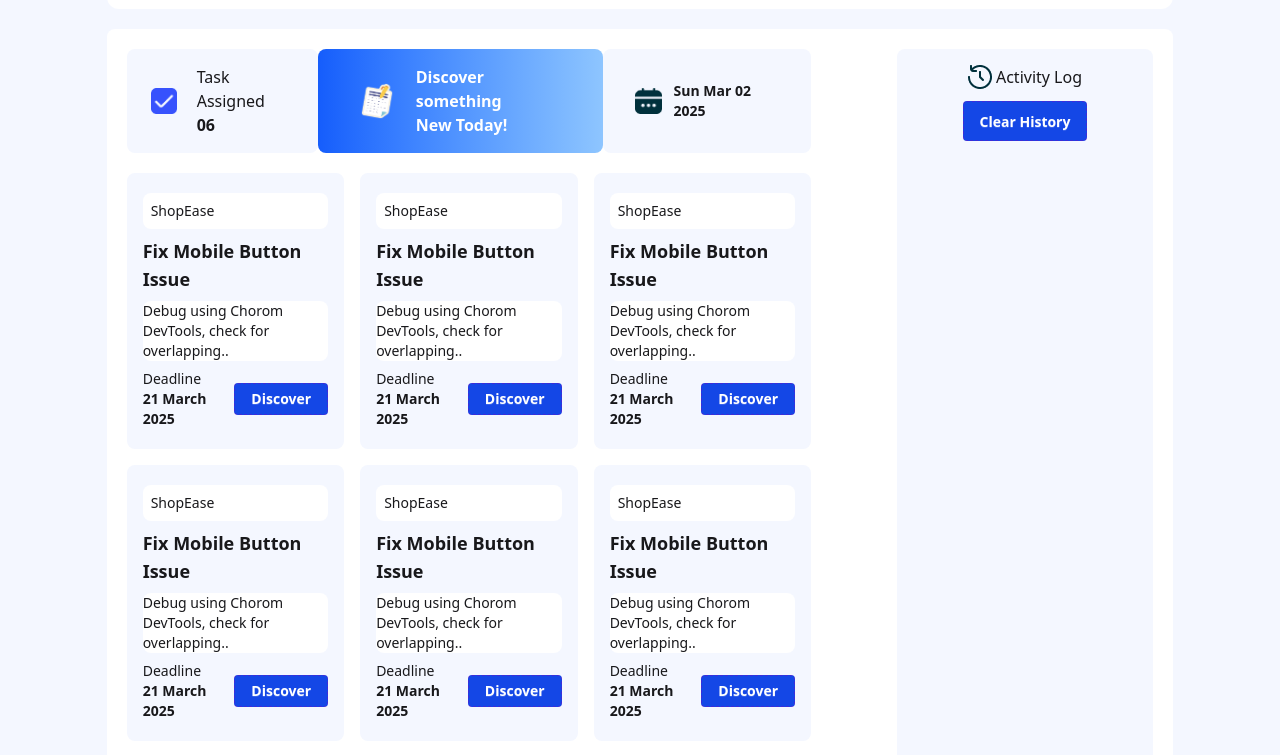
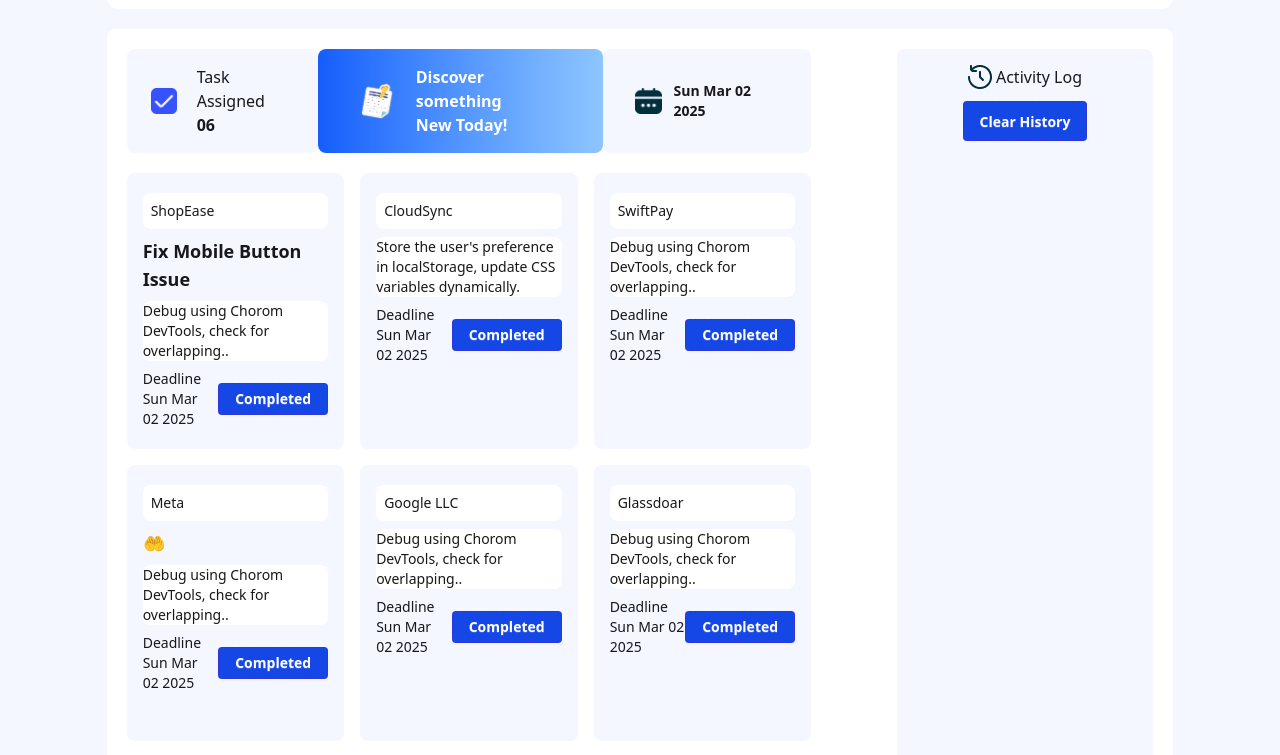
Before and after one commit to sura1khan/PH-A5-Dev-Board, a plain HTML site: page index.html in a window 1280 px wide. Shown: the part 79-834 px from the top of the page. Drawn offline with nearby package versions, Linux system fonts and the light colour scheme.

Commit message:
complete tasks

```diff
--- a/index.html
+++ b/index.html
@@ -22,7 +22,7 @@
     <div class="flex space-x-5">
     <div class="flex gap-2 rounded-full p-1 bg-[#F4F7FF]">
      <img class=" w-6 h-6" src="image/checkbox.png" alt="tickmark">
-    <h1 id="check"><b>0</b></h1>
+    <h1 id="check" class="font-bold"><b>0</b></h1>
     </div>
     <!-- -------theme btn------  -->
     <button>
@@ -45,7 +45,7 @@
                 </div>
                 <div>
                     <p>Task Assigned</p>
-                    <h1 id="count"><b>06</b></h1>
+                    <h1 id="count" class="font-bold"><b>06</b></h1>
                 </div>
              </div>
              <div class="bg-gradient-to-r from-blue-600
@@ -60,12 +60,13 @@
              flex gap-3 items-center text-sm"><!--calender-->
                 <div><img  src="image/calender.png" alt=""></div>
                 <div>
-                    <p id="Date" class="font-bold"></p>
+                    <p class="Date font-bold"></p>
                 </div>
              </div>
            </div> <!-- ---------banneTitleEnd--------------- -->
            <!-- ----------------leftDiv-------------- -->
            <div class="grid grid-cols-3 grid-rows-3 gap-4"><!--carts-->
+
             <div class="bg-[#F4F7FF] px-4 rounded-lg w-10\12 m-auto
             gap-3 items-center text-sm  p-5 space-y-2" > <!--cart 1-->
                <h6 class="bg-white rounded-lg p-2">
@@ -75,91 +76,110 @@
                 Debug using Chorom DevTools, check for overlapping..</p>
                <div class="flex items-center gap-1 justify-between">
                    <div><h6 class="font-normal">Deadline</h6>
-                   <h1 class="font-semibold">21 March 2025</h1>
+                    <p class="Date font-normal"></p>
                </div>
-                   <div><button onclick="completeTask(this)" class="btn btn-dash
+                   <div>
+                    <button id="showMessageBtn1" data-message-id="message"
+                    data-task-name="Fix Mobile Button Issue" onclick="completeTask(this)" class="btn btn-dash
                      btn-primary bg-blue-700
-                      text-white text-bold h-8 hover:bg-blue-500">Discover</button></div>
+                      text-white text-bold h-8 hover:bg-blue-500">
+                      Completed</button></div>
                </div>
             </div>
             <div class="bg-[#F4F7FF] px-4 rounded-lg
             gap-3 items-center text-sm p-5 space-y-2" > <!--cart 2-->
                <h6 class="bg-white rounded-lg p-2">
-                ShopEase</h6>
-               <h1 class="font-semibold text-lg">Fix Mobile Button Issue</h1>
+                CloudSync</h6>
+               <h1 class="font-semibold text-lg"></h1>
                <p class="bg-white font-light rounded-lg">
-                Debug using Chorom DevTools, check for overlapping..</p>
+                Store the user's preference in localStorage, update CSS variables dynamically.</p>
                <div class="flex items-center gap-1 justify-between">
                    <div><h6 class="font-normal">Deadline</h6>
-                   <h1 class="font-semibold">21 March 2025</h1>
+                    <p class="Date font-normal"></p>
                </div>
-                   <div><button onclick="completeTask(this)" class="btn btn-dash
+                   <div><button id="showMessageBtn2" data-message-id="messag"
+                    data-task-name="Add Dark Mode" onclick="completeTask(this)" class="btn btn-dash
                      btn-primary bg-blue-700 h-8
-                      text-white text-bold hover:bg-blue-500">Discover</button></div>
+                      text-white text-bold hover:bg-blue-500">
+                      Completed</button></div>
                </div>
             </div>
             <div class="bg-[#F4F7FF] px-4 rounded-lg
             gap-3 items-center text-sm p-5 space-y-2" > <!--cart 3-->
                <h6 class="bg-white rounded-lg p-2">
-                ShopEase</h6>
-               <h1 class="font-semibold text-lg">Fix Mobile Button Issue</h1>
+                SwiftPay</h6>
+               <h1 class="font-semibold text-lg">
+                </h1>
                <p class="bg-white font-light rounded-lg">
                 Debug using Chorom DevTools, check for overlapping..</p>
                <div class="flex items-center gap-1 justify-between">
                    <div><h6 class="font-normal">Deadline</h6>
-                   <h1 class="font-semibold">21 March 2025</h1>
+                    <p class="Date font-normal"></p>
                </div>
-                   <div><button onclick="completeTask(this)" class="btn btn-dash
+                   <div><button  id="showMessageBtn3" data-message-id="messg"
+                    data-task-name="Optimize  Home page" onclick="completeTask(this)" class="btn btn-dash
                      btn-primary bg-blue-700 h-8
-                      text-white text-bold hover:bg-blue-500">Discover</button></div>
+                      text-white text-bold hover:bg-blue-500">
+                      Completed</button></div>
                </div>
             </div>
             <div class="bg-[#F4F7FF] px-4 rounded-lg
             gap-3 items-center text-sm p-5 space-y-2" > <!--cart 4-->
                <h6 class="bg-white rounded-lg p-2">
-                ShopEase</h6>
-               <h1 class="font-semibold text-lg">Fix Mobile Button Issue</h1>
+                Meta</h6>
+               <h1 class="font-semibold text-lg">
+                🤲
+            </h1>
                <p class="bg-white font-light rounded-lg">
                 Debug using Chorom DevTools, check for overlapping..</p>
                <div class="flex items-center gap-1 justify-between">
                    <div><h6 class="font-normal">Deadline</h6>
-                   <h1 class="font-semibold">21 March 2025</h1>
+                    <p class="Date font-normal"></p>
                </div>
-                   <div><button onclick="completeTask(this)" class="btn btn-dash
+                   <div><button id="showMessageBtn4" data-message-id="mesg"
+                    data-task-name=" Add new emoji" onclick="completeTask(this)" class="btn btn-dash
                      btn-primary bg-blue-700 h-8
-                      text-white text-bold hover:bg-blue-500">Discover</button></div>
+                      text-white text-bold hover:bg-blue-500">
+                      Completed</button></div>
                </div>
             </div>
             <div class="bg-[#F4F7FF] px-4 rounded-lg
             gap-3 items-center text-sm p-5 space-y-2" > <!--cart 5-->
                <h6 class="bg-white rounded-lg p-2">
-                ShopEase</h6>
-               <h1 class="font-semibold text-lg">Fix Mobile Button Issue</h1>
+                Google LLC</h6>
+               <h1 class="font-semibold text-lg"> </h1>
                <p class="bg-white font-light rounded-lg">
                 Debug using Chorom DevTools, check for overlapping..</p>
                <div class="flex items-center gap-1 justify-between">
                    <div><h6 class="font-normal">Deadline</h6>
-                   <h1 class="font-semibold">21 March 2025</h1>
+                    <p class="Date font-normal"></p>
                </div>
-                   <div><button onclick="completeTask(this)" class="btn btn-dash
+                   <div><button  id="showMessageBtn5" data-message-id="msg"
+                    data-task-name="Integrate OpenAI API" onclick="completeTask(this)" class="btn btn-dash
                      btn-primary bg-blue-700 h-8
-                      text-white text-bold hover:bg-blue-500">Discover</button></div>
+                      text-white text-bold hover:bg-blue-500">
+                      Completed</button></div>
                </div>
             </div>
             <div class="bg-[#F4F7FF] px-4 rounded-lg
             gap-3 items-center text-sm p-5 space-y-2" > <!--cart 6-->
                <h6 class="bg-white rounded-lg p-2">
-                ShopEase</h6>
-               <h1 class="font-semibold text-lg">Fix Mobile Button Issue</h1>
+                Glassdoar</h6>
+               <h1 class="font-semibold text-lg">
+
+               </h1>
                <p class="bg-white font-light rounded-lg">
                 Debug using Chorom DevTools, check for overlapping..</p>
-               <div class="flex items-center gap-1 justify-between">
+               <div class="flex items-center justify-between">
                    <div><h6 class="font-normal">Deadline</h6>
-                   <h1 class="font-semibold">21 March 2025</h1>
+                    <p class="Date font-normal"></p>
                </div>
-                   <div><button onclick="completeTask(this)" class="btn btn-dash
+                   <div><button id="showMessageBtn6" data-message-id="mg"
+                    data-task-name="Improve Job searching" onclick="completeTask(this)"
+                    class="btn btn-dash
                      btn-primary bg-blue-700 h-8
-                      text-white text-bold hover:bg-blue-500">Discover</button></div>
+                      text-white text-bold hover:bg-blue-500">
+                      Completed</button></div>
                </div>
             </div>
            </div>
@@ -167,18 +187,36 @@
 
     <!-- ------------leftDivEnd--------------- -->
     <!-- --------------rightDiv--------------- -->
-    <div class="w-3/12 bg-[#F4F7FF] space-y-3 h-auto
+    <div class=" w-3/12 bg-[#F4F7FF] space-y-3 h-auto
     text-center p-4 rounded-lg">
         <div class="flex justify-center gap-1 ">
             <img src="image/activity.png" alt="">
             <p>Activity Log</p>
          </div>
          <div>
-            <div><button class="btn btn-dash
+            <div><button  onclick="clearHistory()"  class="  btn btn-dash
                 btn-primary bg-blue-700
                  text-white text-bold hover:bg-blue-500">
                  Clear History</button></div>
          </div>
+         <div id="activity-log"  >
+         <!--cart 1-->
+         <p id="message" class="hidden ">You have completed the task: Fix Mobile Button Issue.</p>
+
+         <!--cart 2-->
+         <p id="messag" class="hidden">You have completed the task: Add Dark Mode.</p>
+            <!--cart 3-->
+            <p id="messg" class="hidden">You have completed the task: Optimize Home Page.</p>
+
+             <!--cart 4-->
+             <p id="mesg" class="hidden">You have completed the task: Add new emoji.</p>
+
+             <!--cart 5-->
+             <p id="msg" class="hidden">You have completed the task: Integrate OpenAI API.</p>
+             <!--cart 6-->
+             <p id="mg" class="hidden">You have completed the task: Improve Job Searching.</p>
+
+        </div>
     </div>
     <!-- -----------rightDivEnd--------------- -->
 </section>
--- a/script.js
+++ b/script.js
@@ -1,20 +1,52 @@
-//date
+
 function updateDate() {
-    document.getElementById("Date").innerText = new Date().toDateString();
+    let dateElements = document.getElementsByClassName("Date");
+    let currentDate = new Date().toDateString();
+
+    for (let i = 0; i < dateElements.length; i++) {
+        dateElements[i].innerText = currentDate;
+    }
   }
   setInterval(updateDate, 86400000);
   updateDate();
 
- //completing tasks
-function completeTask(button) {
-    let taskItem = button.parentElement;
-    taskItem.remove();
+  function completeTask(button, taskName) {
+    let userConfirmed = confirm("Board Updated Successfully");
+    if (!userConfirmed) return;
+
     let pendingCountElement = document.getElementById("count");
+    let completedCountElement = document.getElementById("check");
     let pendingCount = parseInt(pendingCountElement.innerText);
+    let completedCount = parseInt(completedCountElement.innerText);
+
     if (pendingCount > 0) {
         pendingCountElement.innerText = pendingCount - 1;
     }
-    let completedCountElement = document.getElementById("check");
-    let completedCount = parseInt(completedCountElement.innerText);
     completedCountElement.innerText = completedCount + 1;
+
+
+    button.disabled = true;
+    button.innerText = "Completed!";
+    button.classList.add("bg-gray-400", "cursor-not-allowed");
+
+
+    let messageId = button.getAttribute("data-message-id");
+    let message = document.getElementById(messageId);
+    if (message) {
+        message.classList.remove("hidden");
+    }
 }
+function addTaskEventListeners() {
+    document.querySelectorAll("[id^='show']").forEach(button => {
+        button.addEventListener("click", function () {
+            let taskName = button.getAttribute("data-task-name");
+            completeTask(button, taskName);
+        });
+    });
+}
+
+function clearHistory() {
+    let activityLog = document.getElementById("activity-log");
+    activityLog.innerHTML = "";
+    activityLog.classList.add("hidden");
+}
```
Also changed, not shown: blog.html (line endings or trailing spaces).
